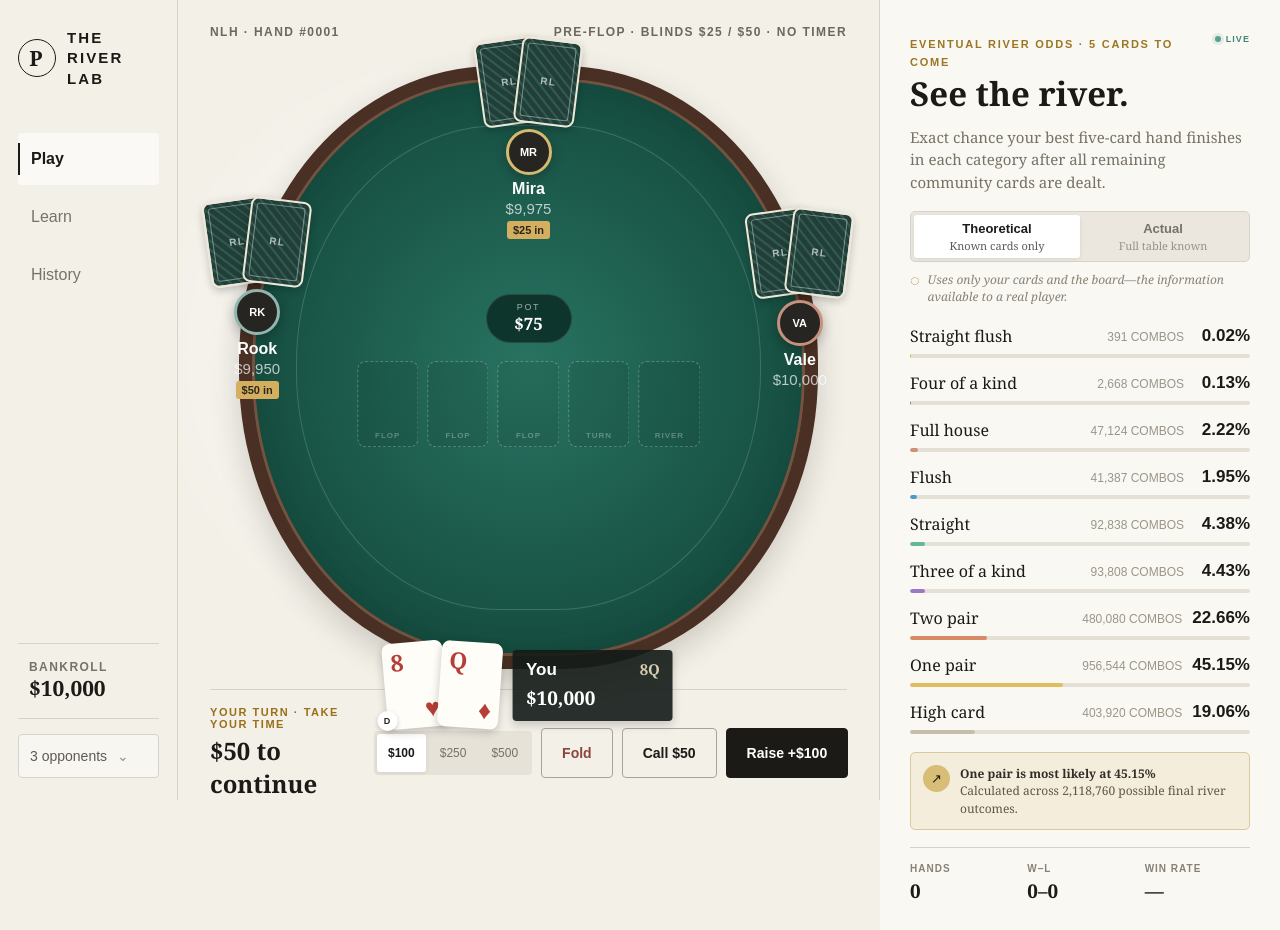
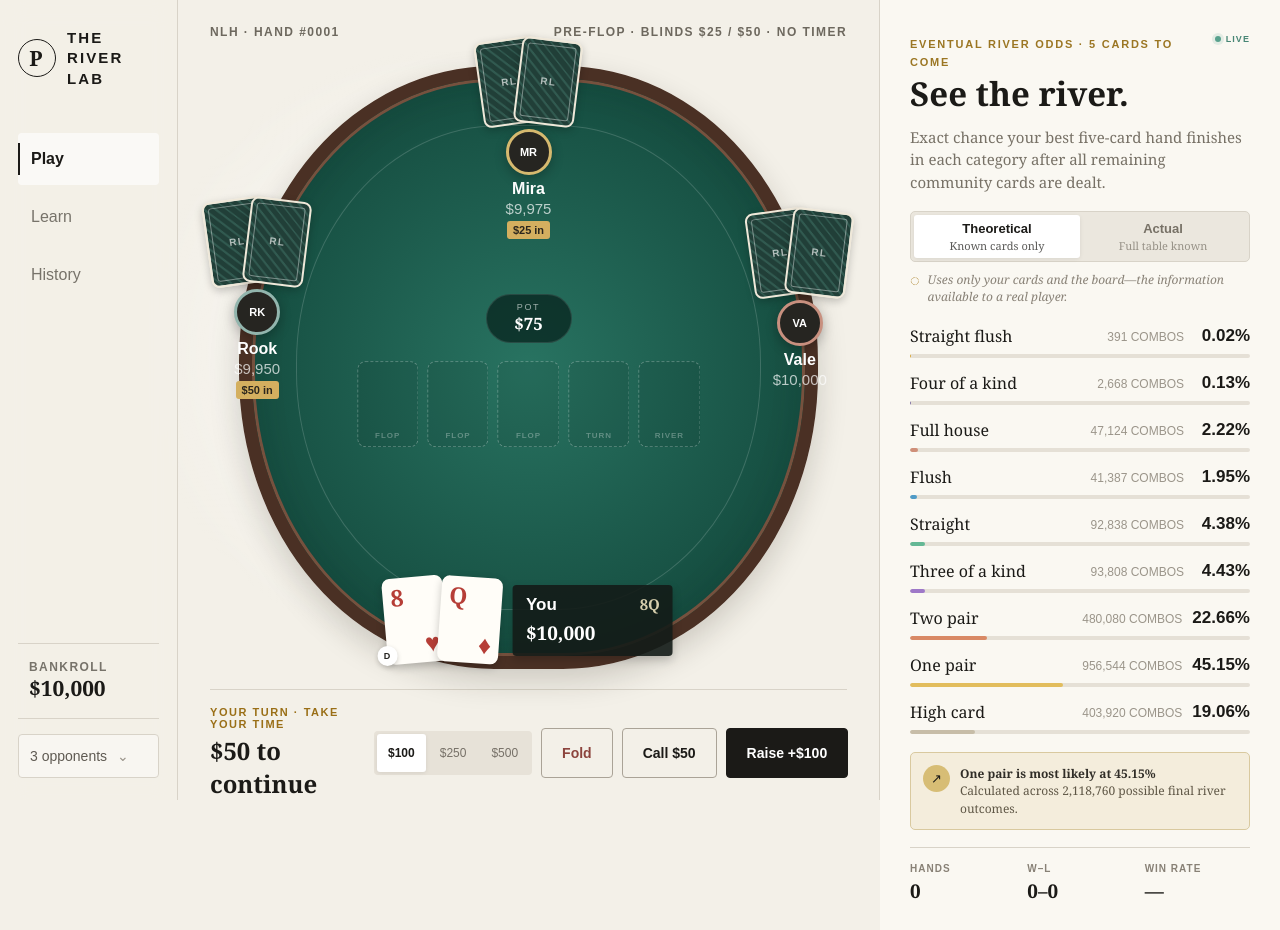
Before and after one commit to eric19960304/poker-math, a React (Vite) app: page / in a window 1280 px wide. Built offline with nearby package versions, Linux system fonts and the light colour scheme.

Commit message:
Separate player cards from controls

```diff
--- a/app/globals.css
+++ b/app/globals.css
@@ -71,7 +71,7 @@ nav button.nav-active::after { content: ""; position: absolute; left: 0; top: 10
 .count-3 .seat-0 { left: 50%; top: clamp(105px, 18%, 120px); } .count-3 .seat-1 { left: 1%; top: 46%; } .count-3 .seat-2 { left: 99%; top: 46%; }
 .count-4 .seat-0 { left: 27%; top: clamp(105px, 18%, 120px); } .count-4 .seat-1 { left: 73%; top: clamp(105px, 18%, 120px); } .count-4 .seat-2 { left: 1%; top: 49%; } .count-4 .seat-3 { left: 99%; top: 49%; }
 .count-5 .seat-0 { left: 50%; top: clamp(105px, 18%, 120px); } .count-5 .seat-1 { left: 19%; top: clamp(120px, 21%, 140px); } .count-5 .seat-2 { left: 1%; top: 53%; } .count-5 .seat-3 { left: 99%; top: 53%; } .count-5 .seat-4 { left: 81%; top: clamp(120px, 21%, 140px); }
-.hero-seat { position: absolute; z-index: 5; left: 50%; bottom: -29px; transform: translate(-50%, 50%); display: flex; align-items: center; gap: 12px; color: white; transition: opacity .2s ease; }
+.hero-seat { position: absolute; z-index: 5; left: 50%; bottom: 36px; transform: translate(-50%, 50%); display: flex; align-items: center; gap: 12px; color: white; transition: opacity .2s ease; }
 .hero-seat.folded { opacity: .45; filter: grayscale(1); }
 .hero-seat .hole-cards { display: flex; }
 .hero-seat .hole-cards .playing-card:first-child { margin-right: -6px; transform: rotate(-5deg); }
```
Also changed, not shown: 4 other files (tests, documents, lock files or other folders).
